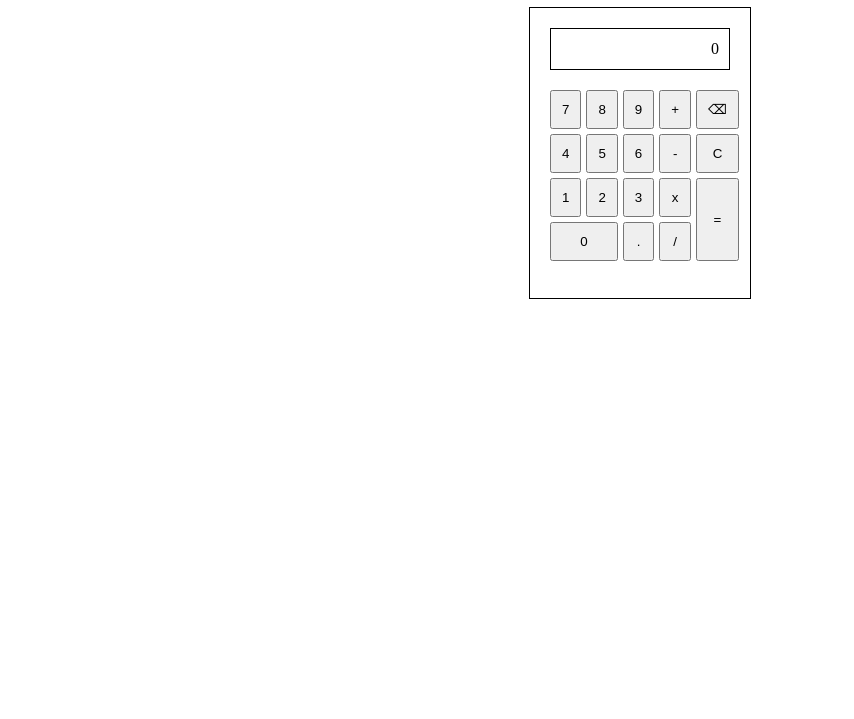
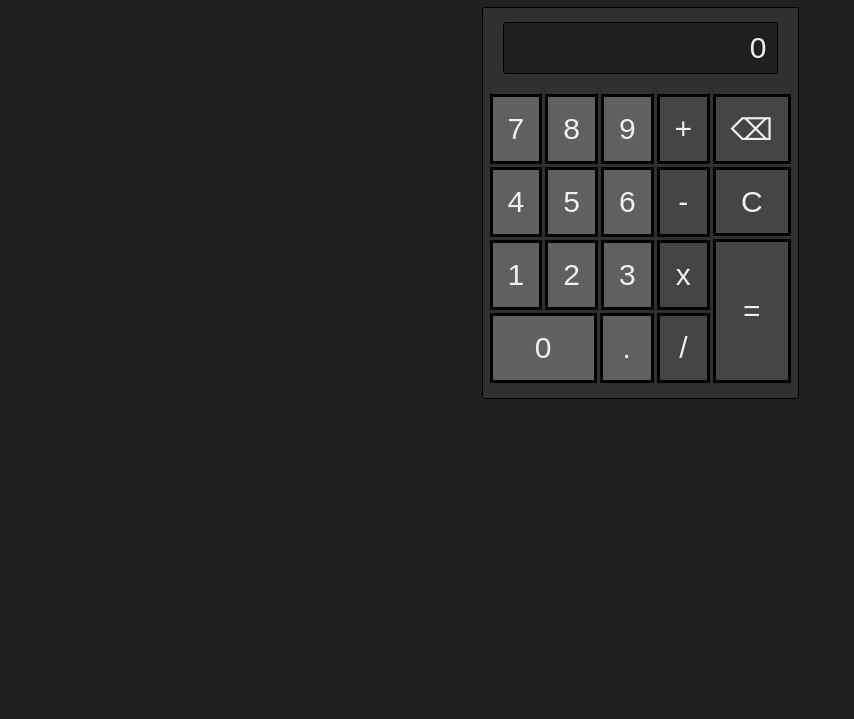
Before and after one commit to anthony-roncal/calculator, a plain HTML site: page index.html in a window 1280 px wide. Shown: the part 81-800 px from the top of the page, without its empty margins (0-854 px from the left). Drawn offline with Linux system fonts and the light colour scheme.

Commit message:
add style changes, hover, and click states

```diff
--- a/script.js
+++ b/script.js
@@ -17,7 +17,7 @@ const maxLength = 15;
 let isLastClickNumber = false;
 const display = document.querySelector('#display-value');
 const numberButtons = document.querySelectorAll('.number');
-numberButtons.forEach(number => number.addEventListener("click", updateDisplay));
+numberButtons.forEach(number => number.addEventListener('click', updateDisplay));
 const operatorButtons = document.querySelectorAll('#operators > button');
 operatorButtons.forEach(operator => operator.addEventListener("click", storeValueAndOperator));
 const equalsButton = document.querySelector('#equals');
--- a/style.css
+++ b/style.css
@@ -1,72 +1,116 @@
 body {
     display: flex;
     flex-direction: column;
+    background-color: #202020;
+    font-family: 'Arial', sans-serif;
+}
+
+h1 {
+    color: #F0F0F0;
 }
 
 .content {
     display: flex;
-    margin-left: auto;
-    margin-right: auto;
+    justify-content: center;
 }
 
 #calculator-frame {
     display: flex;
+    justify-content: center;
+    align-items: center;
     flex-direction: column;
     border: solid 1px black;
     padding: 20px;
-    width: 180px;
-    height: 250px;
+    width: 275px;
+    height: 350px;
+    border-radius: 3px;
+    background-color: #303030;
 }
 
 #calculator-display {
     display: flex;
+    flex: 1;
+    align-self: stretch;
     flex-direction: row-reverse;
     align-items: center;
     border: solid 1px black;
-    height: 40px;
+    height: 50px;
     padding-right: 10px;
+    font-size: 30px;
+    border-radius: 3px;
+    background-color: #202020;
+    color: #F0F0F0;
 }
 
 #calculator-buttons {
     margin-top: 20px;
     display: flex;
+    background-color: #303030;
 }
 
 #numbers {
+    flex: 5;
     display: flex;
     flex-direction: column-reverse;
-    gap: 5px;
-    margin-right: 5px;
+    gap: 3px;
+    margin-right: 3px;
 }
 
 #operators,
 #special {
+    flex: 2;
     display: flex;
     flex-direction: column;
-    gap: 5px;
+    gap: 3px;
 }
 
 #operators {
-    margin-right: 5px;
+    margin-right: 3px;
 }
 
 .row {
     display: flex;
-    gap: 5px;
+    gap: 3px;
+}
+
+#numbers button {
+    background-color: #606060;
 }
 
 button {
-    padding: 10px;
+    padding: 15px;
+    font-size: 30px;
+    color: #F0F0F0;
+    background-color: #454545;
+    border: solid black;
 }
 
 .number {
-    flex: 6;
+    flex: 4;
 }
 
 .decimal {
     flex: 1;
 }
 
+#clear,
+#backspace {
+    flex: 1;
+    padding: 14.5px;
+}
+
 #equals {
-    flex: 1;
+    flex: 10;
 }
+
+#numbers button:hover,
+button:hover {
+    background-color: #202020;
+}
+
+#numbers button:active,
+button:active {
+    background-color: #101010;
+    transform:scale(1.05);
+    border: solid grey;
+}
```
